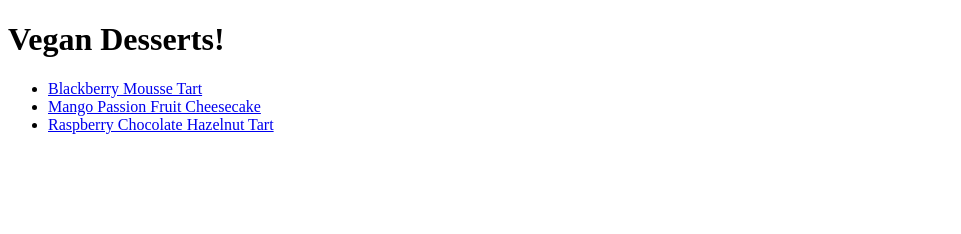
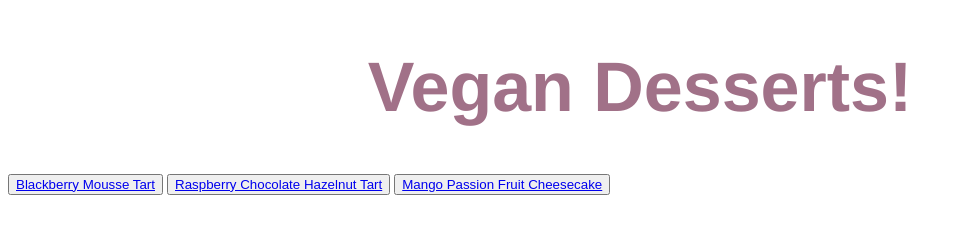
Before and after one commit to fariyinn/odin-recipes, a plain HTML site: page index.html in a window 1280 px wide. Shown: the whole page, without its empty margins (0-961 px from the left). Drawn offline with Linux system fonts and the light colour scheme; files that its build step writes are made by us from their sources.

Commit message:
Insert link to external CSS file

```diff
--- a/index.html
+++ b/index.html
@@ -5,16 +5,16 @@
     <head>
         <meta charset="UTF-8">
         <title>Vegan Desserts!</title>
+        <link rel="stylesheet" href="styles.css">
     </head>
 
     <body>
-        <h1>Vegan Desserts!</h1>
+        <h1 id="title">Vegan Desserts!</h1>
 
-        <ul>
-        <li><a href="./recipes/blackberry-mousse-tart.html">Blackberry Mousse Tart</a></li>
-        <li><a href="./recipes/mango-passion-fruit-cheesecake.html">Mango Passion Fruit Cheesecake</a></li>
-        <li><a href="./recipes/raspberry-chocolate-hazelnut-tart.html">Raspberry Chocolate Hazelnut Tart</a></li>
-        </ul>
+        <button><a href="./recipes/blackberry-mousse-tart.html">Blackberry Mousse Tart</a></button>
+        <button class="choco"><a href="./recipes/raspberry-chocolate-hazelnut-tart.html">Raspberry Chocolate Hazelnut Tart</a></button>
+        <button><a href="./recipes/mango-passion-fruit-cheesecake.html">Mango Passion Fruit Cheesecake</a></button>
+
     </body>
 
 </html>
```
